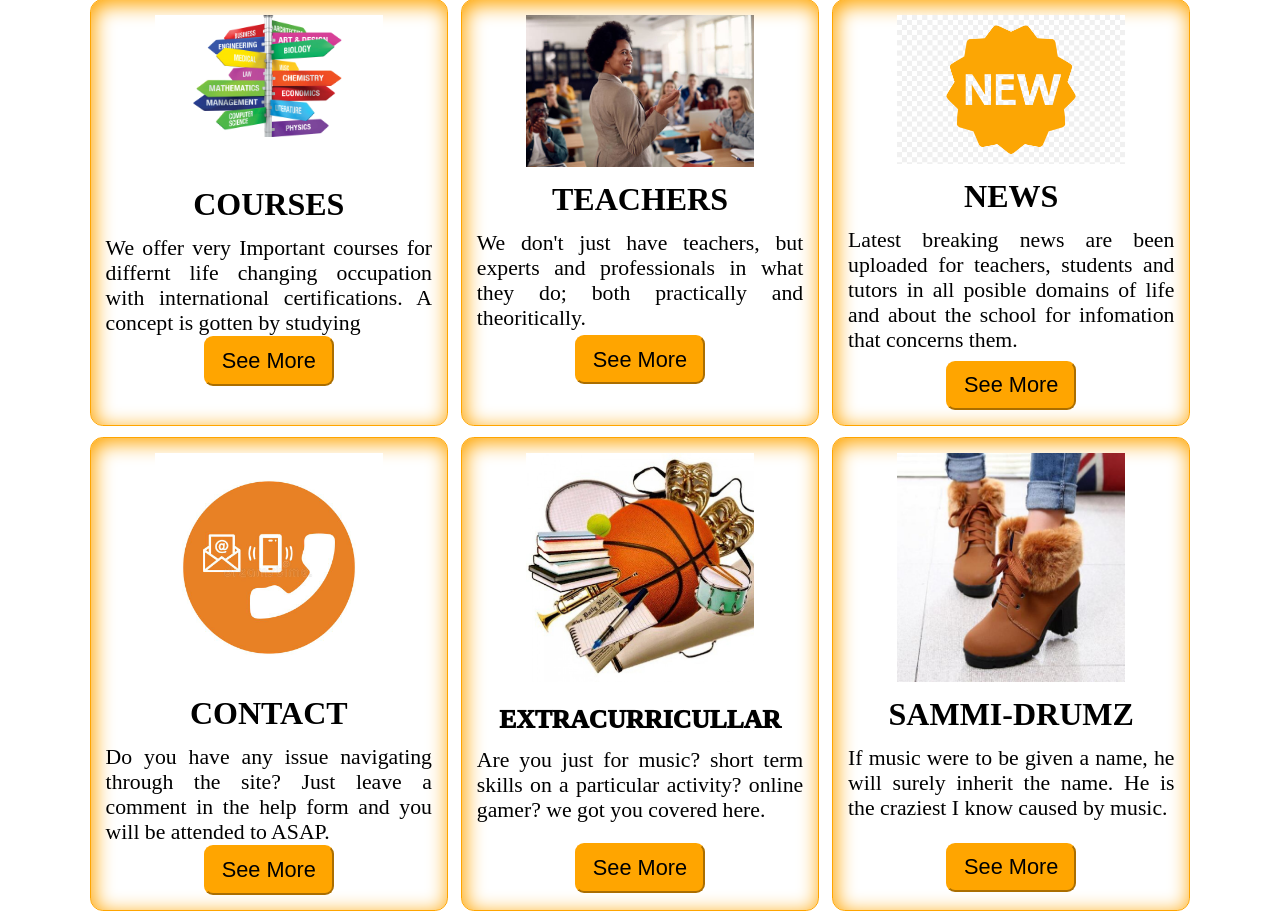
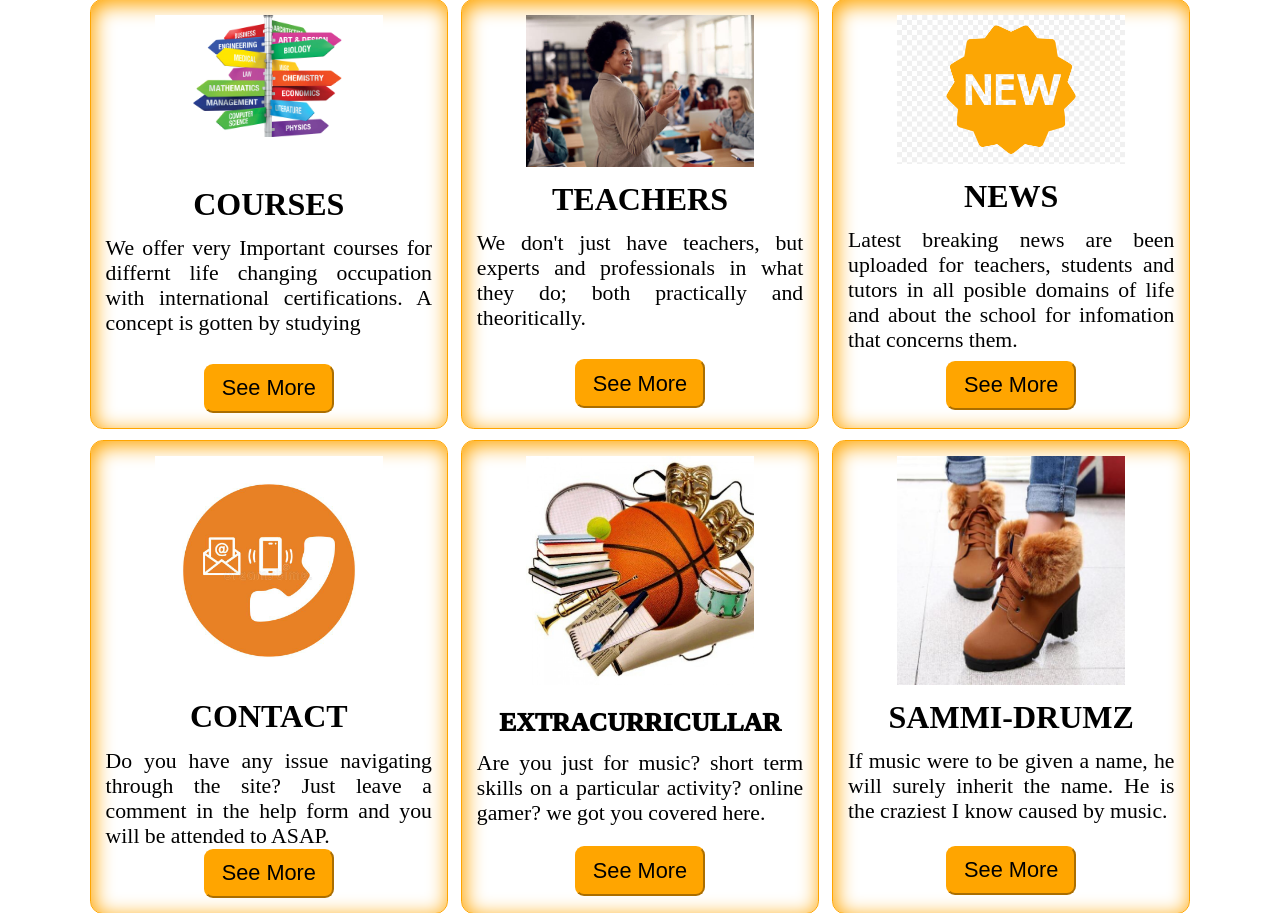
Before and after one commit to Sammi-Drums/Site-7, a PHP site: page / in a window 1280 px wide. Shown: the part 489-1402 px from the top of the page. Run offline with PHP 8.4, Linux system fonts and the light colour scheme.

Commit message:
Update Style.css

```diff
--- a/CSS/Style.css
+++ b/CSS/Style.css
@@ -52,6 +52,7 @@
     background-color: orange;
     border-color: orange;
     font-size: 1.7vw;
+    margin-top: 3.4vh;
 }
 .card1 button:hover{
     background-color: white;
@@ -88,7 +89,7 @@
     padding: 3%;
     background-color: orange;
     border-color: orange;
-    margin-top: .5vh;
+    margin-top: 3.5vh;
     font-size: 1.7vw;
 }
 .card2 button:hover{
```
